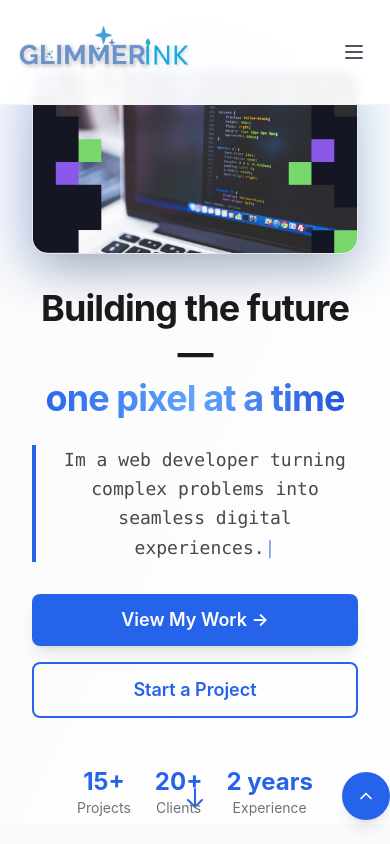
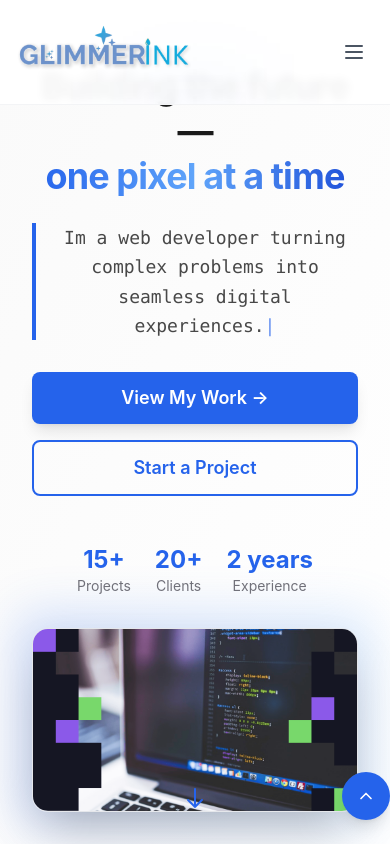
Before and after one commit to Ehud-Guzman/glimmer, a React (Vite) app: page / in a window 390 px wide. Shown: the top 844 px of the page. Built offline with nearby package versions, Linux system fonts and the light colour scheme.

Commit message:
Mobile view update

```diff
--- a/src/components/Home/HeroSection.jsx
+++ b/src/components/Home/HeroSection.jsx
@@ -1,10 +1,11 @@
-// components/Home/HeroSection.jsx (updated with your palette)
+// components/Home/HeroSection.jsx
 import { motion } from "framer-motion";
 import { useEffect, useState } from "react";
 
 const HeroSection = () => {
   const [typed, setTyped] = useState("");
-  const fullText = "I'm a web developer turning complex problems into seamless digital experiences.";
+  const fullText =
+    "I'm a web developer turning complex problems into seamless digital experiences.";
   const typingSpeed = 40;
 
   useEffect(() => {
@@ -19,30 +20,11 @@ const HeroSection = () => {
   }, []);
 
   return (
-    <section className="relative min-h-[90vh] flex flex-col md:flex-row items-center justify-center overflow-hidden px-4 md:px-16 bg-gradient-to-br from-background-light to-white dark:from-background-dark dark:to-gray-900">
+    <section className="relative min-h-[90vh] flex flex-col md:flex-row items-center justify-between overflow-hidden px-4 md:px-16 lg:px-32 bg-gradient-to-br from-background-light to-white dark:from-background-dark dark:to-gray-900">
 
-
-
-      {/* Left Image / Illustration */}
+      {/* Left: Hero Text */}
       <motion.div
-        className="w-full md:w-1/2 flex justify-center mb-8 md:mb-0 px-4"
-        initial={{ opacity: 0, x: -50 }}
-        animate={{ opacity: 1, x: 0 }}
-        transition={{ duration: 0.7 }}
-      >
-        <div className="relative w-full max-w-lg">
-          <div className="absolute -inset-4 bg-gradient-to-r from-primary to-primary-light dark:from-primary-dark dark:to-primary rounded-2xl blur-xl opacity-20" />
-          <img
-            src="/images/illustration.png"
-            alt="Web development illustration"
-            className="relative w-full rounded-2xl shadow-2xl border border-gray-200 dark:border-gray-800"
-          />
-        </div>
-      </motion.div>
-
-      {/* Hero Text Content */}
-      <motion.div
-        className="relative z-20 text-center md:text-left max-w-3xl px-4 md:px-12"
+        className="w-full md:w-1/2 relative z-20 text-center md:text-left mb-8 md:mb-0 px-4 md:px-8 lg:px-12"
         initial={{ opacity: 0, y: 20 }}
         animate={{ opacity: 1, y: 0 }}
         transition={{ duration: 0.5 }}
@@ -103,19 +85,32 @@ const HeroSection = () => {
             { label: "Clients", value: "20+" },
             { label: "Experience", value: "2 years" },
           ].map((stat, index) => (
-            <div key={index} className="text-center">
+            <div key={index} className="text-center md:text-left">
               <div className="text-2xl font-bold text-primary dark:text-primary-light">
                 {stat.value}
               </div>
-              <div className="text-sm text-text-muted">
-                {stat.label}
-              </div>
+              <div className="text-sm text-text-muted">{stat.label}</div>
             </div>
           ))}
         </motion.div>
       </motion.div>
 
-
+      {/* Right: Illustration/Image */}
+      <motion.div
+        className="w-full md:w-1/2 flex justify-center md:justify-end mb-8 md:mb-0 px-4 md:px-8 lg:px-12"
+        initial={{ opacity: 0, x: 50 }}
+        animate={{ opacity: 1, x: 0 }}
+        transition={{ duration: 0.7 }}
+      >
+        <div className="relative w-full md:max-w-md lg:max-w-lg">
+          <div className="absolute -inset-4 bg-gradient-to-r from-primary to-primary-light dark:from-primary-dark dark:to-primary rounded-2xl blur-xl opacity-20" />
+          <img
+            src="/images/illustration.png"
+            alt="Web development illustration"
+            className="relative w-full rounded-2xl shadow-2xl border border-gray-200 dark:border-gray-800"
+          />
+        </div>
+      </motion.div>
     </section>
   );
 };
```
